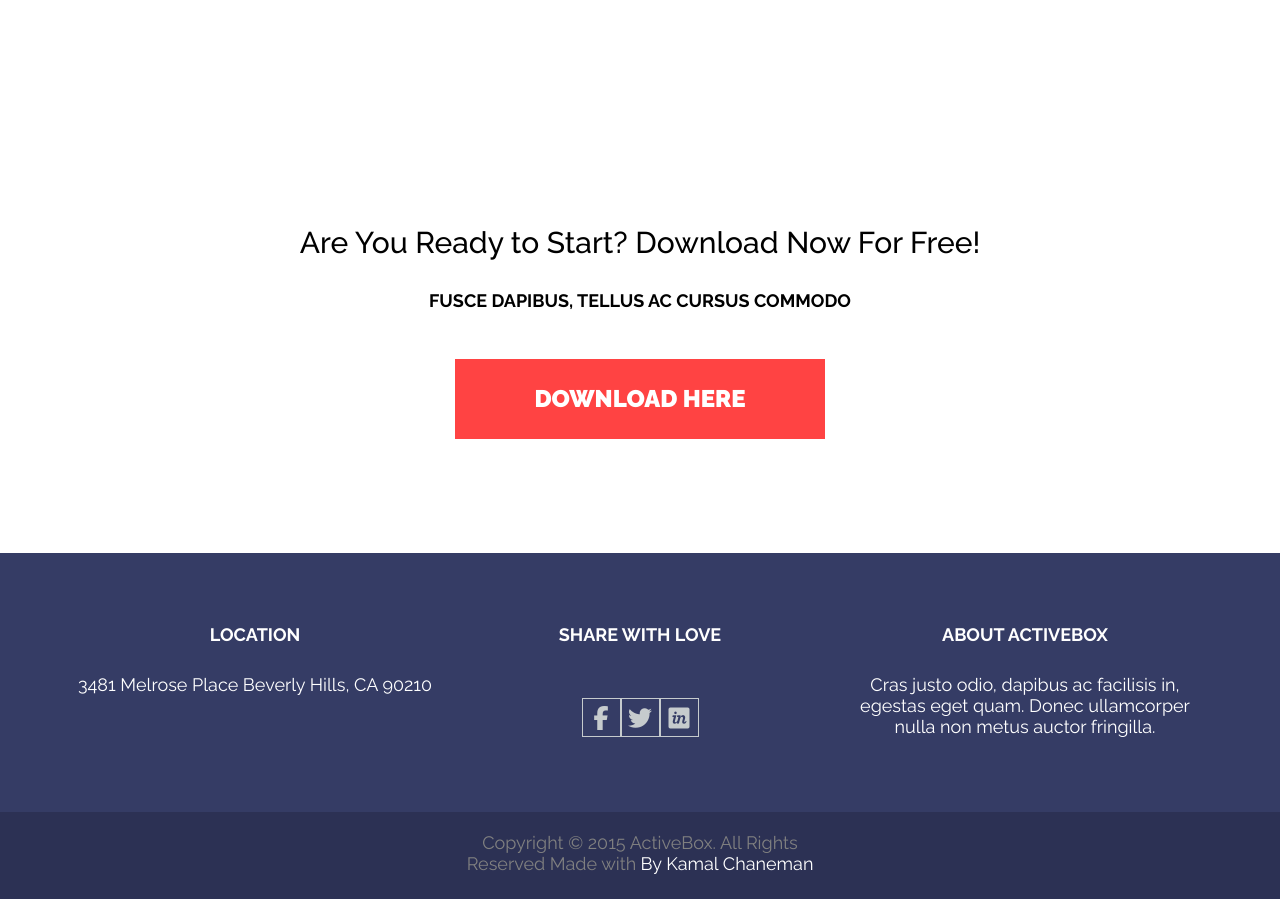
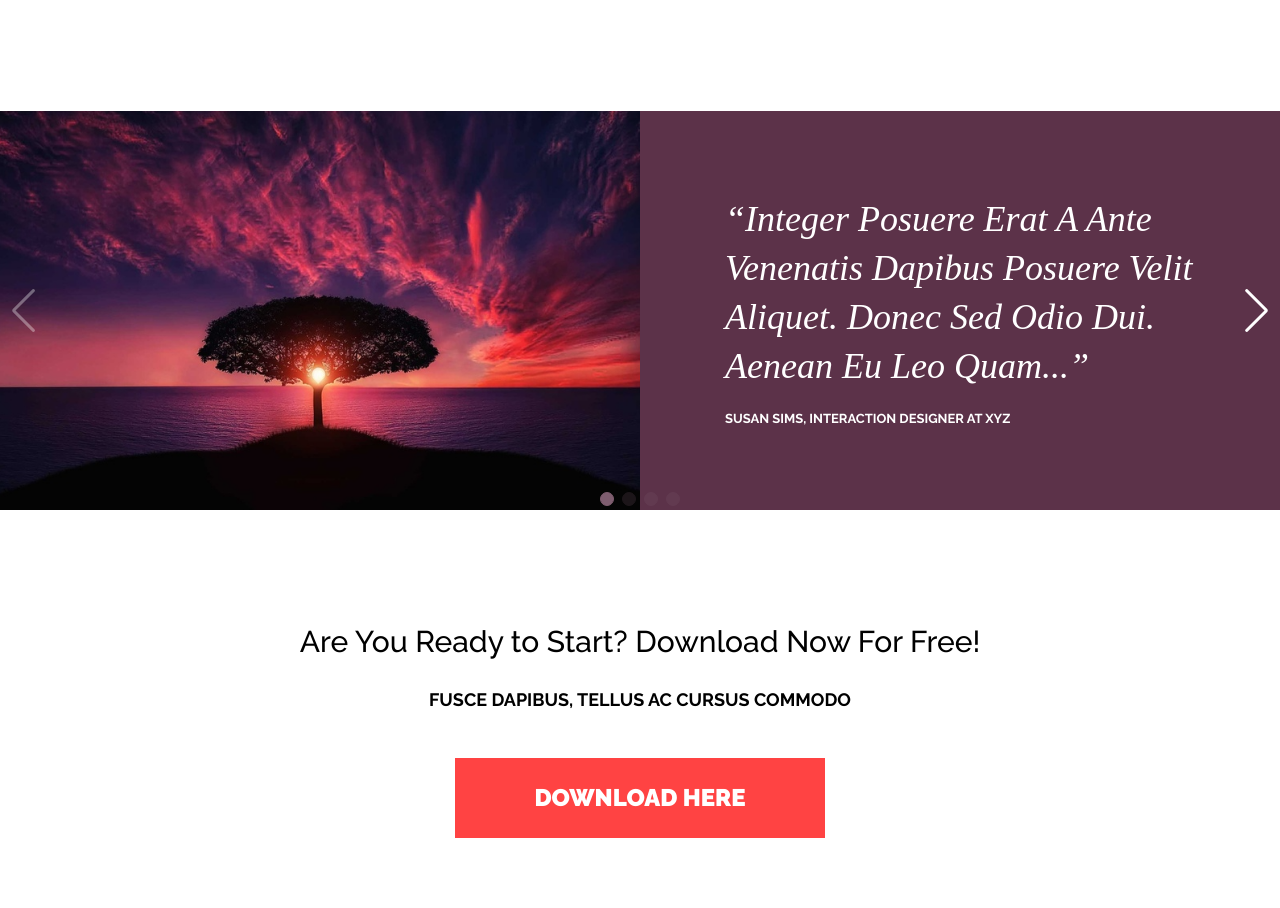
Before and after one commit to stavr1708/kyrsovaia, a website built with Parcel: page src/index.html in a window 1280 px wide. Shown: the part 2913-3821 px from the top of the page. Built offline with nearby package versions, Linux system fonts and the light colour scheme.

Commit message:
add slider

```diff
--- a/src/index.html
+++ b/src/index.html
@@ -339,6 +339,60 @@
         </div>
       </div>
     </section>
+    <section class="testimonials">
+      <div class="testimonials-slider swiper-container">
+        <div class="testimonials-wrap swiper-wrapper">
+          <!-- data-hash для нумерации в ссылке браузера и перехода по ней далее js -->
+          <div data-hash="slide-1" class="testimonials-slider__slide swiper-slide">
+            <div class="testimonials-slider__image">
+              <img src="./img/slide_1.png" alt="#">
+            </div>
+            <div class="testimonials-slider__info">
+              <div class="slider__info-wrap">
+              <span class="slider__info-wrap__desc">“Integer Posuere Erat A Ante Venenatis Dapibus Posuere Velit Aliquet. Donec Sed Odio Dui. Aenean Eu Leo Quam...”</span>
+             <span class="slider__info-wrap__name">Susan Sims, Interaction Designer at XYZ</span>
+            </div>
+            </div>
+          </div>
+          <div data-hash="slide-2" class="testimonials-slider__slide swiper-slide">
+            <div class="testimonials-slider__image">
+              <img src="./img/slide_2.png" alt="#">
+            </div>
+            <div class="testimonials-slider__info">
+              <div class="slider__info-wrap">
+              <span class="slider__info-wrap__desc">“Integer Posuere Erat A Ante Venenatis Dapibus Posuere Velit Aliquet. Donec Sed Odio Dui. Aenean Eu Leo Quam...”</span>
+             <span class="slider__info-wrap__name">Susan Sims, Interaction Designer at XYZ</span>
+            </div>
+            </div>
+          </div>
+          <div data-hash="slide-3" class="testimonials-slider__slide swiper-slide">
+            <div class="testimonials-slider__image">
+              <img src="./img/slide_3.png" alt="#">
+            </div>
+            <div class="testimonials-slider__info">
+              <div class="slider__info-wrap">
+              <span class="slider__info-wrap__desc">“Integer Posuere Erat A Ante Venenatis Dapibus Posuere Velit Aliquet. Donec Sed Odio Dui. Aenean Eu Leo Quam...”</span>
+             <span class="slider__info-wrap__name">Susan Sims, Interaction Designer at XYZ</span>
+            </div>
+            </div>
+          </div>
+          <div data-hash="slide-4" class="testimonials-slider__slide swiper-slide">
+            <div class="testimonials-slider__image">
+              <img src="./img/slide_4.png" alt="#">
+            </div>
+            <div class="testimonials-slider__info">
+              <div class="slider__info-wrap">
+              <span class="slider__info-wrap__desc">“Integer Posuere Erat A Ante Venenatis Dapibus Posuere Velit Aliquet. Donec Sed Odio Dui. Aenean Eu Leo Quam...”</span>
+             <span class="slider__info-wrap__name">Susan Sims, Interaction Designer at XYZ</span>
+            </div>
+          </div>
+          </div>
+        </div>
+        <div class="swiper-button-prev"></div>
+        <div class="swiper-button-next"></div>
+        <div class="swiper-pagination"></div>
+      </div>
+    </section>
     <section class="download">
       <div class="container">
         <h3 class="download-title">
@@ -385,6 +439,7 @@
         </div>
       </div>
     </footer>
+    <script src="https://cdn.jsdelivr.net/npm/swiper@11/swiper-bundle.min.js"></script>
     <script type="module" src="./js/app.js"></script>
   </body>
 </html>
--- a/src/js/app.js
+++ b/src/js/app.js
@@ -1 +1,20 @@
-console.log("Zdarova");
+// console.log("Zdarova");
+new Swiper('.testimonials-slider',{
+  navigation: {
+    prevEl:'.swiper-button-prev',
+    nextEl:'.swiper-button-next'
+  },
+  pagination:{
+    el:'.swiper-pagination',
+    clickable:true,
+    // dynamicBullets:true,
+  },
+  //отключаем перетаскивание по нажатию на картинку слайдера
+  simulateTouch:true,
+  grabCursor:true,
+  //data-hash навигация для слайдов в строке
+  hashNavigation:{
+    watchState:true,
+  },
+  autoHeight:true,
+});
--- a/src/scss/_cdn.scss
+++ b/src/scss/_cdn.scss
@@ -1,2 +1,3 @@
 @import url('https://fonts.googleapis.com/css2?family=Raleway:wght@400;500;700;900&display=swap');
 @import url('https://cdnjs.cloudflare.com/ajax/libs/font-awesome/6.5.1/css/all.min.css');
+@import url('https://cdn.jsdelivr.net/npm/swiper@11/swiper-bundle.min.css');
--- a/src/scss/index.scss
+++ b/src/scss/index.scss
@@ -7,6 +7,7 @@
 @import "./download.scss";
 @import "./footer.scss";
 @import "./city.scss";
+@import "./testimonials.scss";
 * {
   margin: 0;
   padding: 0;
--- /dev/null
+++ b/src/scss/testimonials.scss
@@ -0,0 +1,76 @@
+.testimonials {
+}
+.testimonials-slider {
+  overflow: hidden;                                               // отключаем скролл для слайдера!!!
+  position: relative;
+  .swiper-button-prev, .swiper-button-next{
+    &::after{
+      font-size: 60x;
+      color: $_white;
+    }
+  }
+  .swiper-pagination{
+    bottom: 0;
+  }
+  .swiper-pagination-bullet{
+    width: 14px;
+    height: 14px;
+    border: 1px solid #7E5D6F;
+    font-size: 14px;
+    line-height: 20px;
+    background-color: #7E5D6F;
+  }
+}
+.swiper-container {
+}
+.testimonials-wrap {
+
+}
+.swiper-wrapper {
+}
+.testimonials-slider__slide {
+  display: flex;
+}
+.swiper-slide {
+}
+.testimonials-slider__image {
+  width: 50%;
+  overflow: hidden;
+}
+.testimonials-slider__image img{
+  width: 100%;
+  height: 100%;
+  object-fit: fill;
+}
+.testimonials-slider__info {
+  background-color:#5C3249;
+  width: 50%;
+  display: flex;
+}
+.slider__info-wrap {
+  width: 470px;
+  margin: 0 auto;
+  display: flex;
+  flex-direction: column;
+  justify-content: center;
+  row-gap: 20px;
+}
+.slider__info-wrap__desc {
+
+  font-family: Cardo;
+  font-size: 36px;
+  font-style: italic;
+  font-weight: 400;
+  line-height: 49px;
+  letter-spacing: 0em;
+  color: $_white;
+}
+.slider__info-wrap__name {
+text-transform: uppercase;
+  font-family: Raleway;
+font-size: 13px;
+font-weight: 700;
+line-height: 15px;
+letter-spacing: 0em;
+color: $_white;
+}
```
Also changed, not shown: src/img/slide_1.png (added), src/img/slide_2.png (added), src/img/slide_3.png (added), src/img/slide_4.png (added).
